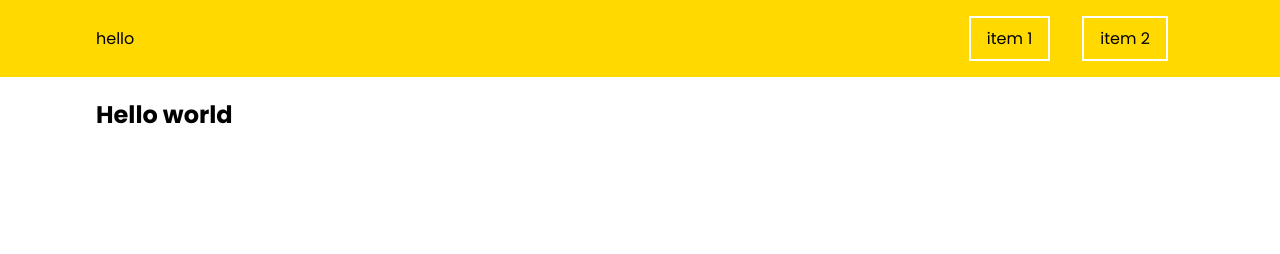
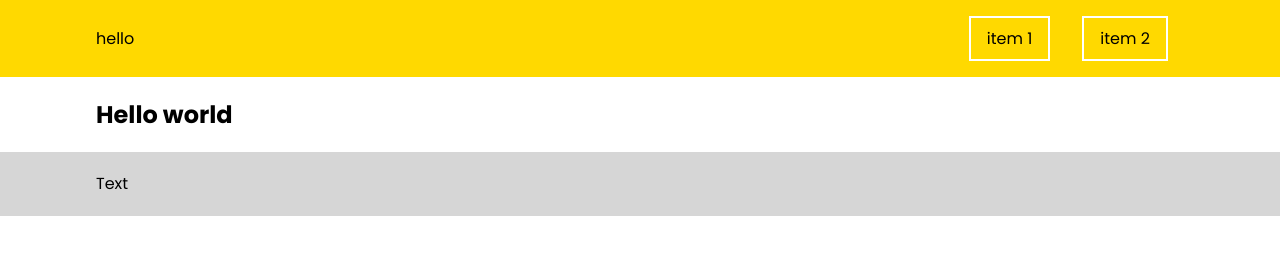
Before and after one commit to hencydsouza/HTML-Assignment-A, a plain HTML site: page index.html in a window 1280 px wide. Drawn offline with Linux system fonts and the light colour scheme.

Commit message:
footer added

```diff
--- a/index.html
+++ b/index.html
@@ -55,6 +55,17 @@
             width: 85%;
             display: flex;
         }
+
+        footer {
+            display: flex;
+            height: 4em;
+            background: rgb(214, 214, 214);
+        }
+
+        .footer-section {
+            width: 85%;
+            margin: auto;
+        }
     </style>
 </head>
 
@@ -69,9 +80,16 @@
             </ul>
         </nav>
     </header>
+
     <section class="main-section">
         <h1>Hello world</h1>
     </section>
+
+    <footer>
+        <div class="footer-section">
+            <p>Text</p>
+        </div>
+    </footer>
 </body>
 
 </html>
```
